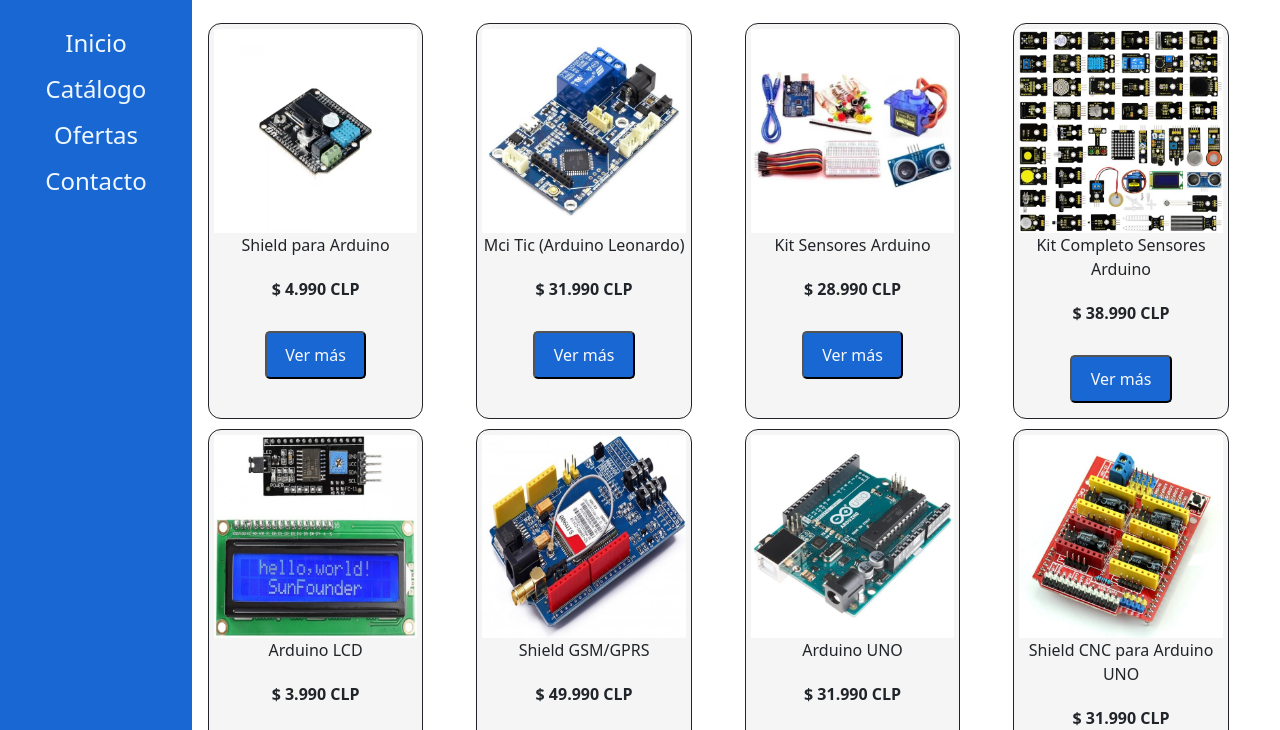
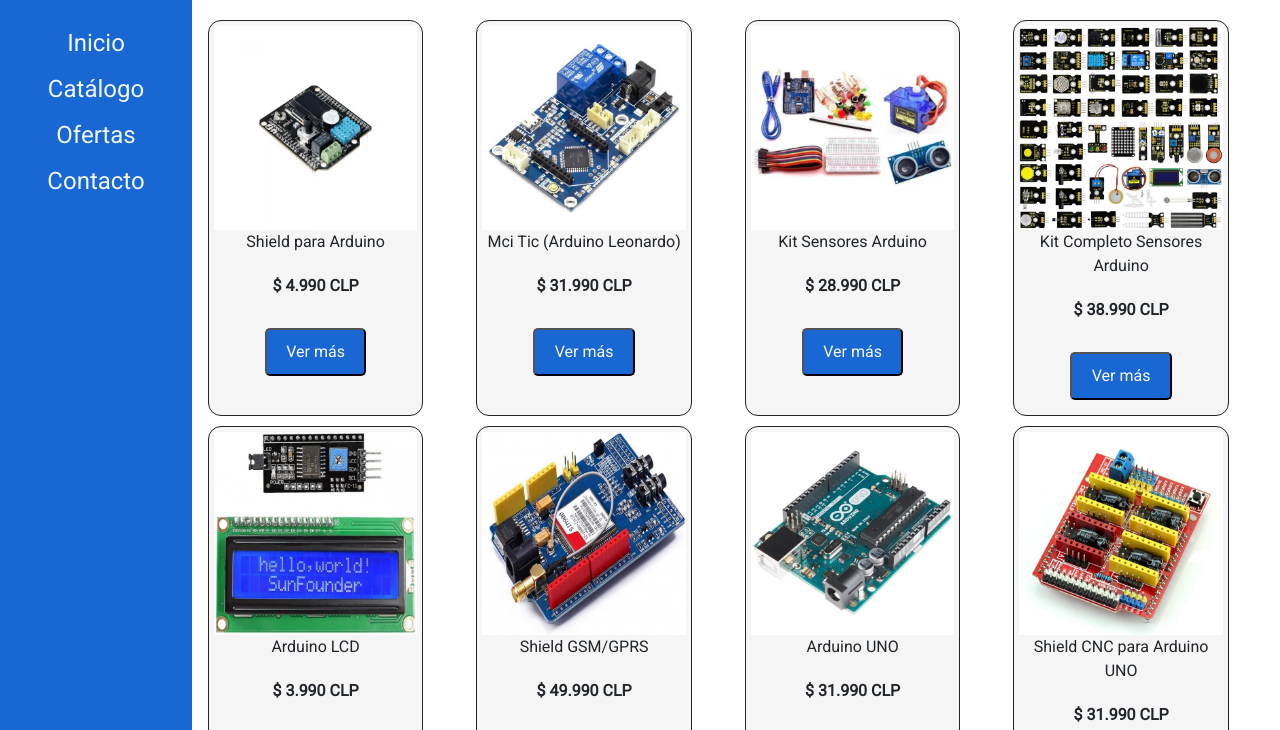
Before and after one commit to sebazzz6/mediaQuery, a plain HTML site: page index.html in a window 1280 px wide. Shown: the part 106-836 px from the top of the page. Drawn offline with nearby package versions, Linux system fonts and the light colour scheme.

```diff
--- a/assets/css/style.css
+++ b/assets/css/style.css
@@ -1,6 +1,7 @@
 html body {
     margin: 0;
     padding: 0;
+    font-family: 'Roboto', sans-serif;
     height: 100vh;
 }
 
@@ -15,7 +16,7 @@ p {
     grid-template-areas:
     'menuNav filtro'
     'menuNav principal'
-    'footer principal';
+    'footer footer';
     grid-template-columns: 15% 85%;
     height: 100vh;
 }
--- a/index.html
+++ b/index.html
@@ -6,7 +6,9 @@
     <meta name="viewport" content="width=device-width, initial-scale=1.0">
     <link rel="stylesheet" href="assets/css/style.css">
     <title>Autos eléctricos</title>
-    <link href="https://fonts.googleapis.com/css2?family=Mukta:wght@300;400;500&display=swap" rel="stylesheet">
+    <link rel="preconnect" href="https://fonts.googleapis.com">
+    <link rel="preconnect" href="https://fonts.gstatic.com" crossorigin>
+    <link href="https://fonts.googleapis.com/css2?family=Roboto:wght@100;300;400&display=swap" rel="stylesheet">
     <link href="https://cdn.jsdelivr.net/npm/bootstrap@5.2.0-beta1/dist/css/bootstrap.min.css" rel="stylesheet" integrity="sha384-0evHe/X+R7YkIZDRvuzKMRqM+OrBnVFBL6DOitfPri4tjfHxaWutUpFmBp4vmVor" crossorigin="anonymous">
   </head>
   <body>
```
